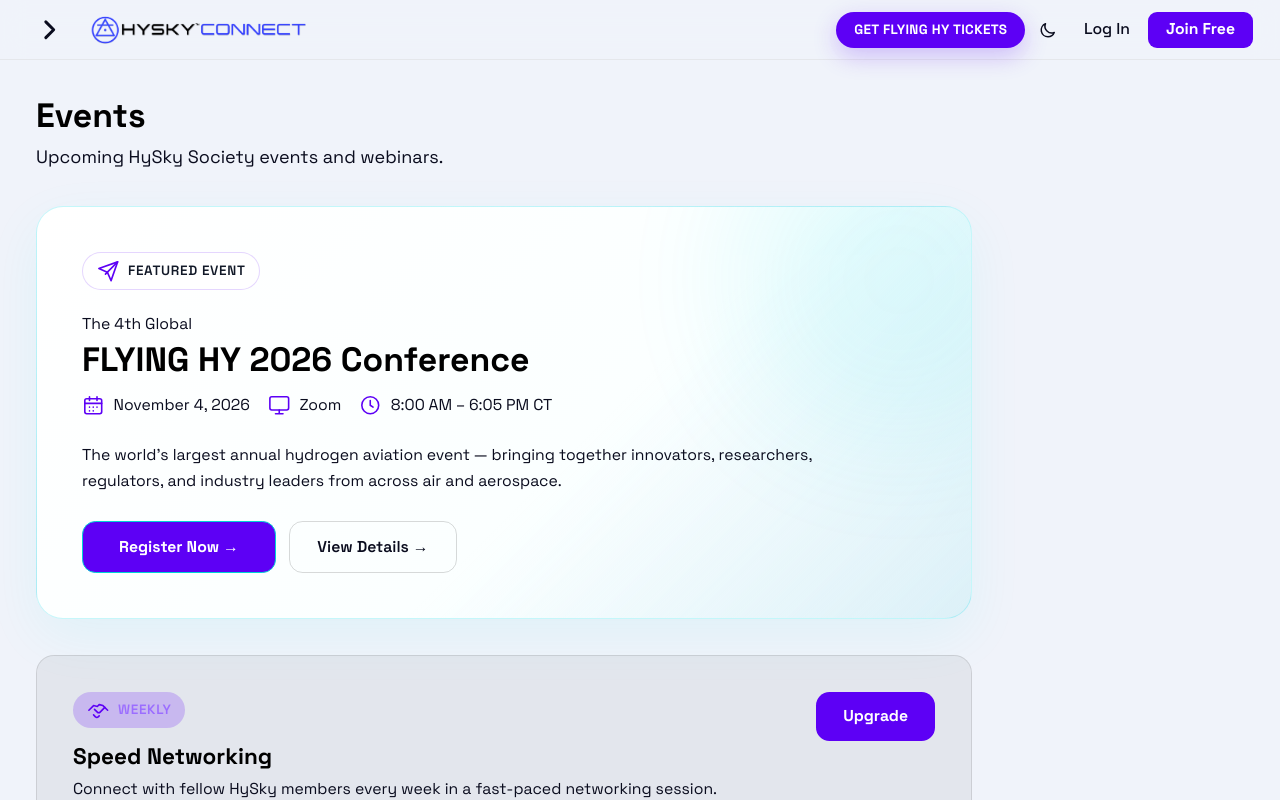
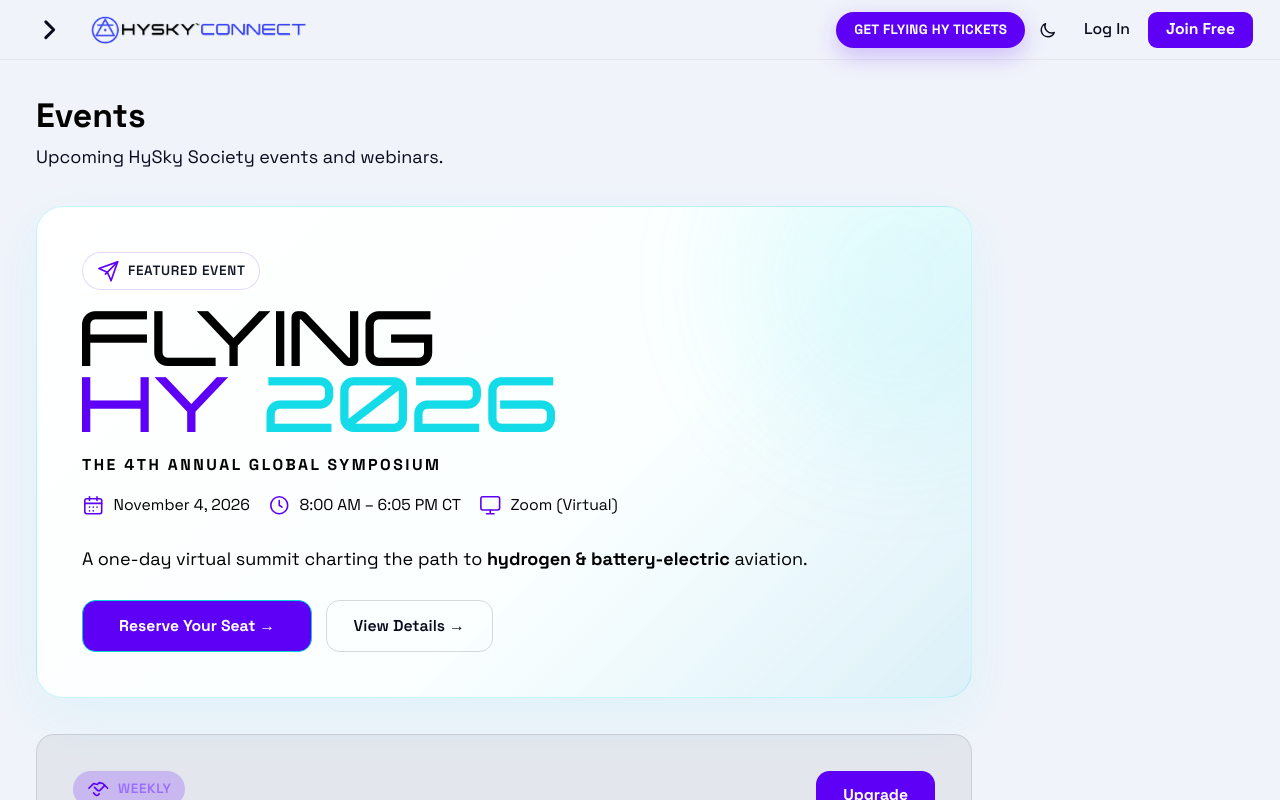
Before and after one commit to HYSKY-Society/web, a Next.js app: page /events in a window 1280 px wide. Shown: the top 800 px of the page. Built offline with nearby package versions, Linux system fonts and the light colour scheme; no server answers.

Commit message:
Match Flying Hy event card to hero

```diff
--- a/app/events/page.tsx
+++ b/app/events/page.tsx
@@ -36,7 +36,11 @@ export default function EventsPage() {
         <div
           className="flying-hy-featured-card group relative mb-8 cursor-pointer overflow-hidden rounded-3xl p-8 transition-transform hover:scale-[1.005] sm:p-10"
           style={{
-            background: 'linear-gradient(135deg, rgba(93,0,245,.35), rgba(0,212,212,.12))',
+            background: `
+              radial-gradient(ellipse 70% 70% at 82% 24%, rgba(93,0,245,.32), transparent),
+              radial-gradient(ellipse 55% 60% at 18% 82%, rgba(19,220,232,.14), transparent),
+              var(--bg-page-deep)
+            `,
             border: '1px solid rgba(93,0,245,.4)',
           }}
         >
@@ -50,19 +54,28 @@ export default function EventsPage() {
             <div className="event-category-badge flying-hy-featured-badge inline-flex items-center gap-2 text-xs font-semibold uppercase tracking-wider px-3 py-1.5 rounded-full mb-5 bg-[#5d00f5]/25 text-[#9b6dff]">
               <SidebarIcon name="plane" className="h-4 w-4" /> Featured Event
             </div>
-            <div className="text-white/50 text-sm mb-1">The 4th Global</div>
-            <h2 className="text-2xl sm:text-3xl font-bold mb-3">FLYING HY 2026 Conference</h2>
-            <div className="flex flex-wrap gap-4 text-white/55 text-sm mb-6">
+            <h2
+              className="flying-hy-display mb-2 uppercase leading-[.86] tracking-[-2px]"
+              style={{ fontSize: 'clamp(2.5rem, 6vw, 4.8rem)' }}
+            >
+              <span className="flying-hy-title-flying">FLYING</span><br />
+              <span style={{ color: '#5d00f5' }}>HY</span>{' '}
+              <span className="flying-hy-title-year">2026</span>
+            </h2>
+            <p className="mb-4 text-xs font-bold uppercase tracking-[2.5px] text-[var(--text-primary)] sm:text-sm">
+              The 4th Annual Global Symposium
+            </p>
+            <div className="flex flex-wrap gap-4 text-[var(--text-primary)] text-sm mb-6">
               <span className="inline-flex items-center gap-2"><SidebarIcon name="events" className="h-4 w-4" /> November 4, 2026</span>
-              <span className="inline-flex items-center gap-2"><SidebarIcon name="monitor" className="h-4 w-4" /> Zoom</span>
               <span className="inline-flex items-center gap-2"><SidebarIcon name="clock" className="h-4 w-4" /> 8:00 AM – 6:05 PM CT</span>
+              <span className="inline-flex items-center gap-2"><SidebarIcon name="monitor" className="h-4 w-4" /> Zoom (Virtual)</span>
             </div>
-            <p className="text-white/50 text-sm leading-relaxed mb-6 max-w-2xl">
-              The world&apos;s largest annual hydrogen aviation event — bringing together innovators, researchers, regulators, and industry leaders from across air and aerospace.
+            <p className="text-[var(--text-primary)] text-base leading-relaxed mb-6 max-w-2xl">
+              A one-day virtual summit charting the path to <strong>hydrogen &amp; battery-electric</strong> aviation.
             </p>
             <div className="flex flex-wrap gap-3">
               <EventRegisterButton
-                label="Register Now →"
+                label="Reserve Your Seat →"
                 options={flyingHyOptions}
                 title="FLYING HY 2026 — Get Your Ticket"
                 className="btn-teal-glow pointer-events-auto relative z-20 inline-flex items-center gap-2 text-white font-bold px-8 py-3 rounded-xl text-sm"
```
